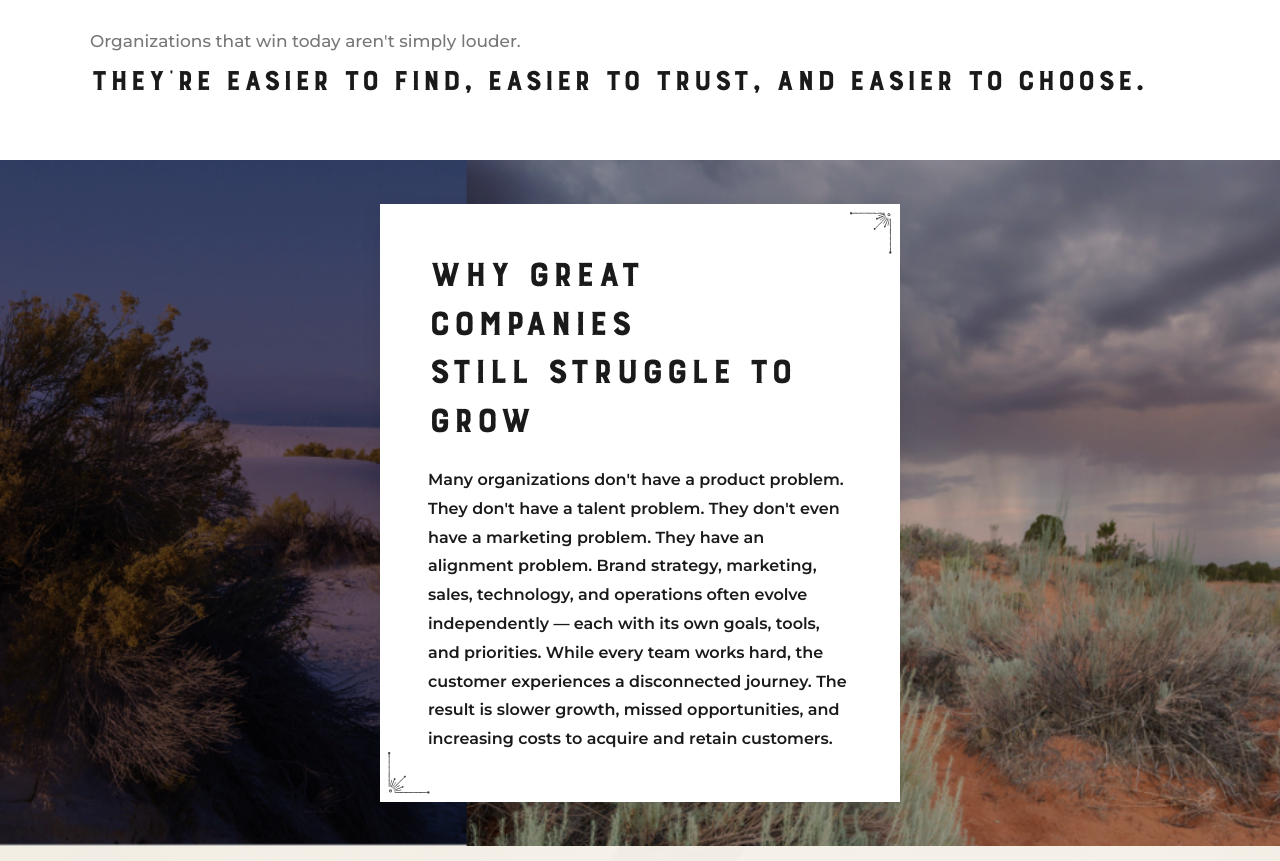
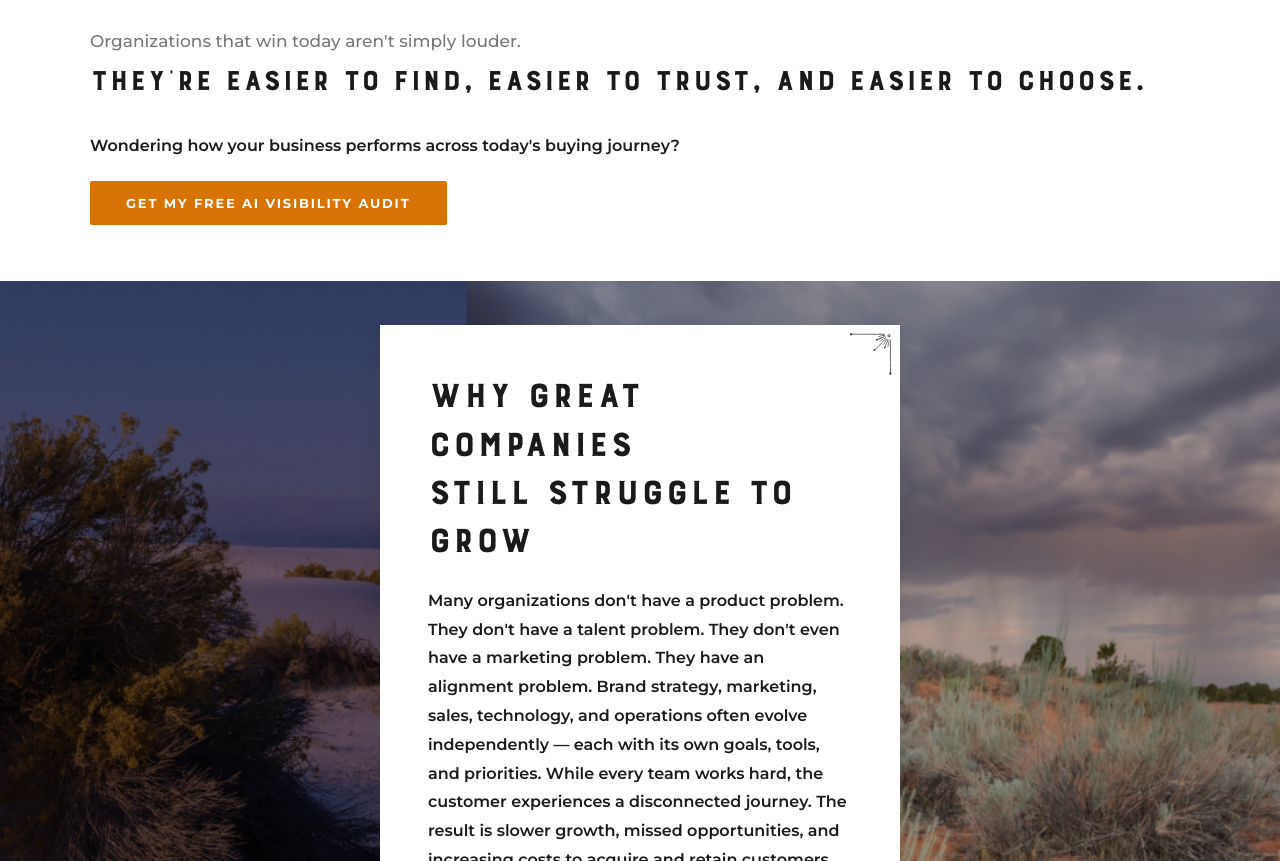
Before and after one commit to ateeq-brandiron/brand-iron-v1, a Next.js app: page / in a window 1280 px wide. Shown: the part 2180-3041 px from the top of the page. Built offline with nearby package versions, Linux system fonts and the light colour scheme.

Commit message:
Add lead-capture CTA to the Buying Journey section
Adds a "Wondering how your business performs across today's buying
journey?" prompt with a "Get My Free AI Visibility Audit" button
after the section's closing statement, linking to /ai-visibility-audit.

```diff
--- a/src/app/page.tsx
+++ b/src/app/page.tsx
@@ -392,9 +392,22 @@ export default function Home() {
             <p style={{ fontFamily: "'Montserrat', sans-serif", fontSize: "clamp(14px, 1.6vw, 17px)", fontWeight: 500, color: "#777", marginBottom: 10 }}>
               Organizations that win today aren&apos;t simply louder.
             </p>
-            <p style={{ fontFamily: "'Burford Rustic Black', sans-serif", fontSize: "clamp(22px, 3.2vw, 36px)", fontWeight: 900, textTransform: "uppercase", letterSpacing: "0.03em", color: "#1a1a1a", lineHeight: 1.2 }}>
+            <p style={{ fontFamily: "'Burford Rustic Black', sans-serif", fontSize: "clamp(22px, 3.2vw, 36px)", fontWeight: 900, textTransform: "uppercase", letterSpacing: "0.03em", color: "#1a1a1a", lineHeight: 1.2, marginBottom: 28 }}>
               They&apos;re easier to find, easier to trust, and easier to choose.
             </p>
+            <p style={{ fontFamily: "'Montserrat', sans-serif", fontSize: 16, fontWeight: 600, lineHeight: 1.8, color: "#1a1a1a", marginBottom: 20 }}>
+              Wondering how your business performs across today&apos;s buying journey?
+            </p>
+            <Link href="/ai-visibility-audit" style={{
+              fontFamily: "'Montserrat', sans-serif", fontWeight: 700, fontSize: 13,
+              letterSpacing: "0.14em", textTransform: "uppercase",
+              background: "#d87307", color: "#FFFFFF",
+              padding: "14px 36px", borderRadius: 2,
+              display: "inline-block", transition: "background 0.2s",
+            }}
+            onMouseEnter={e => ((e.currentTarget as HTMLAnchorElement).style.background = "#c46305")}
+            onMouseLeave={e => ((e.currentTarget as HTMLAnchorElement).style.background = "#d87307")}
+            >Get My Free AI Visibility Audit</Link>
           </div>
         </div>
       </section>
```
